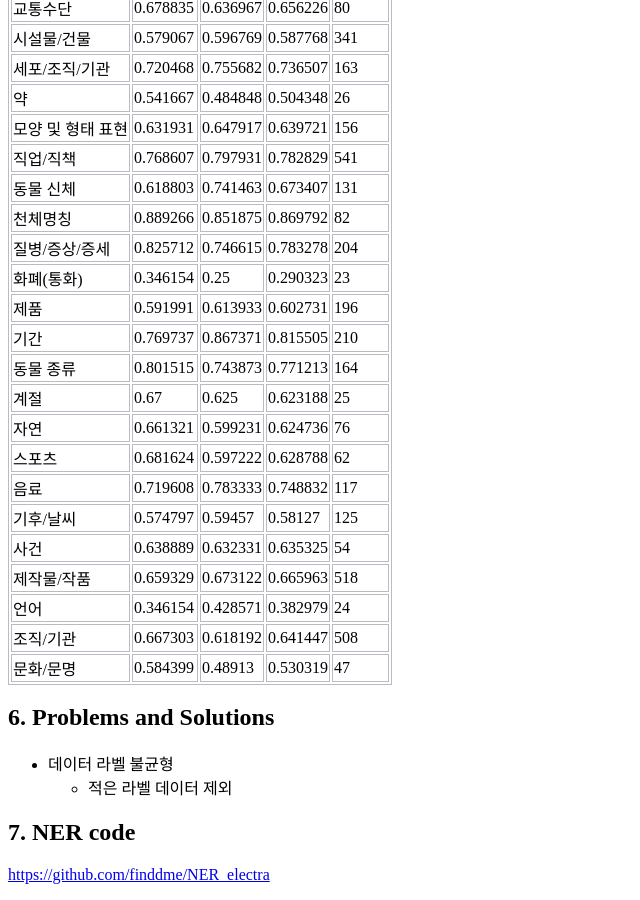
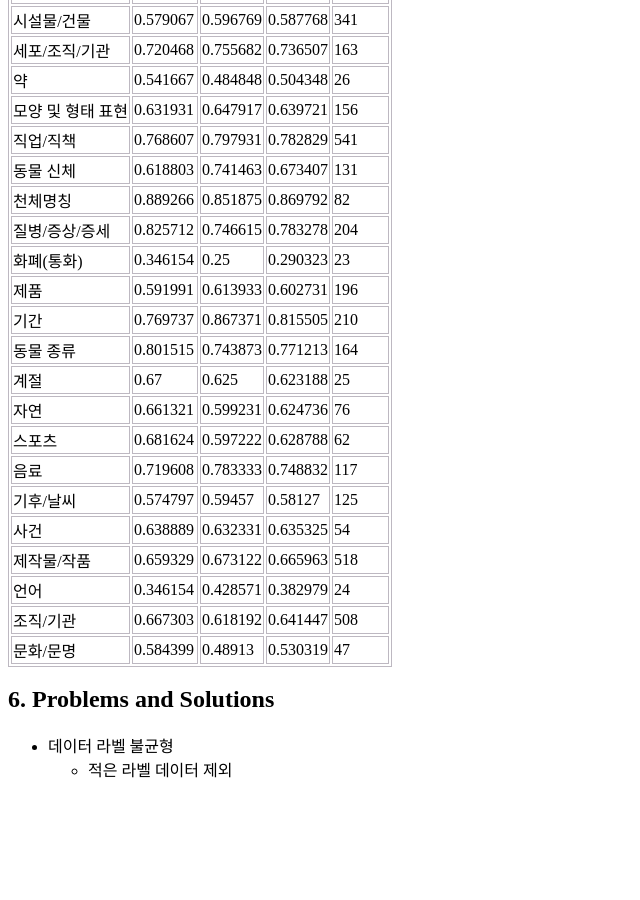
Before and after one commit to finddme/finddme.github.io, a Jekyll site: the page built from _posts/2022-09-25-NER.md, in a window 1280 px wide and 900 px high, scrolled down 2304 px. Shown: the whole window, without its empty margins (0-640 px from the left). Built offline with Jekyll 4.4.1, drawn with Linux system fonts in a browser that asks for light colours; after the commit the page ends 3101 px from its top, so only the background shows below that.

Commit message:
Update 2022-09-25-NER.md

```diff
--- a/_posts/2022-09-25-NER.md
+++ b/_posts/2022-09-25-NER.md
@@ -207,8 +207,3 @@
 ## 6\. Problems and Solutions
   - 데이터 라벨 불균형
     - 적은 라벨 데이터 제외
-
-
-## 7\. NER code
-
-[https://github.com/finddme/NER_electra](https://github.com/finddme/NER_electra)
```
